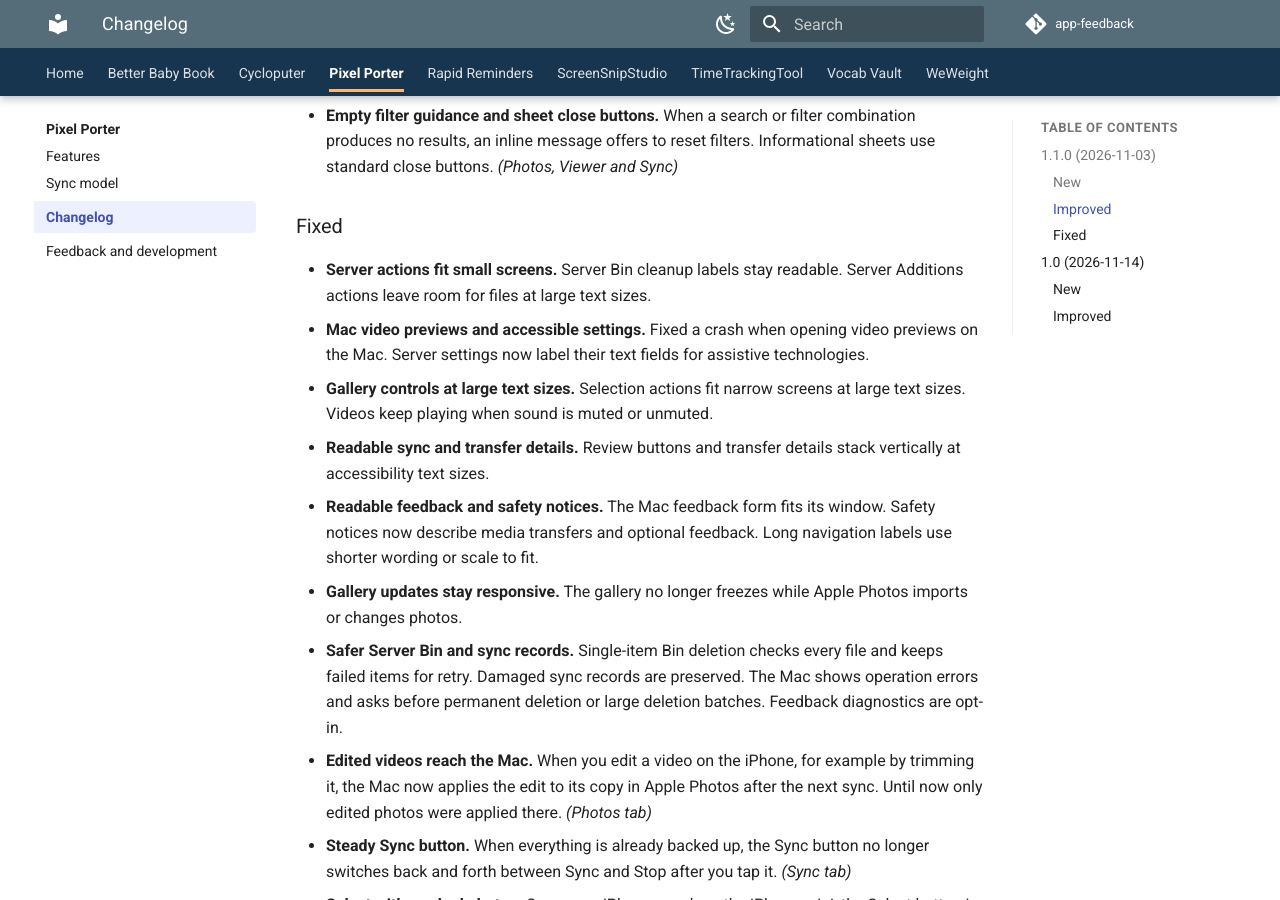
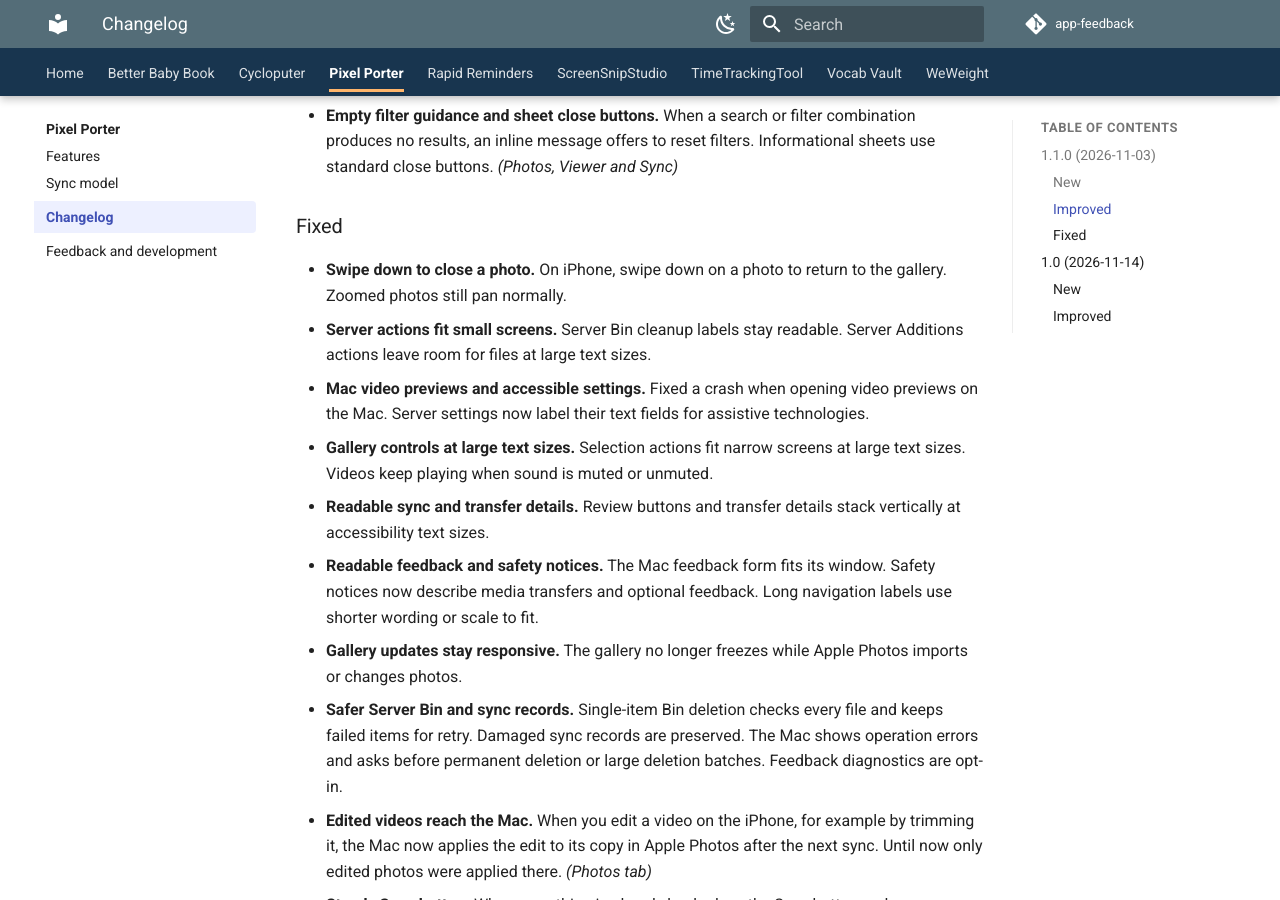
Before and after one commit to CyrilBlum/app-feedback, an MkDocs documentation site: the page built from docs/pixel-porter/changelog.md, in a window 1280 px wide and 900 px high, scrolled down 3061 px. Built offline with MkDocs 1.6.1 and Material for MkDocs 9.7.7, drawn with Linux system fonts in a browser that asks for light colours; comment, search, counter and statistics services are not loaded.

Commit message:
Pixel Porter: document swipe-down photo dismissal

```diff
--- a/docs/pixel-porter/changelog.md
+++ b/docs/pixel-porter/changelog.md
@@ -47,6 +47,7 @@ All changes to Pixel Porter, newest first. The same list is in the app under Set
 
 ### Fixed
 
+- **Swipe down to close a photo.** On iPhone, swipe down on a photo to return to the gallery. Zoomed photos still pan normally.
 - **Server actions fit small screens.** Server Bin cleanup labels stay readable. Server Additions actions leave room for files at large text sizes.
 - **Mac video previews and accessible settings.** Fixed a crash when opening video previews on the Mac. Server settings now label their text fields for assistive technologies.
 - **Gallery controls at large text sizes.** Selection actions fit narrow screens at large text sizes. Videos keep playing when sound is muted or unmuted.
```
